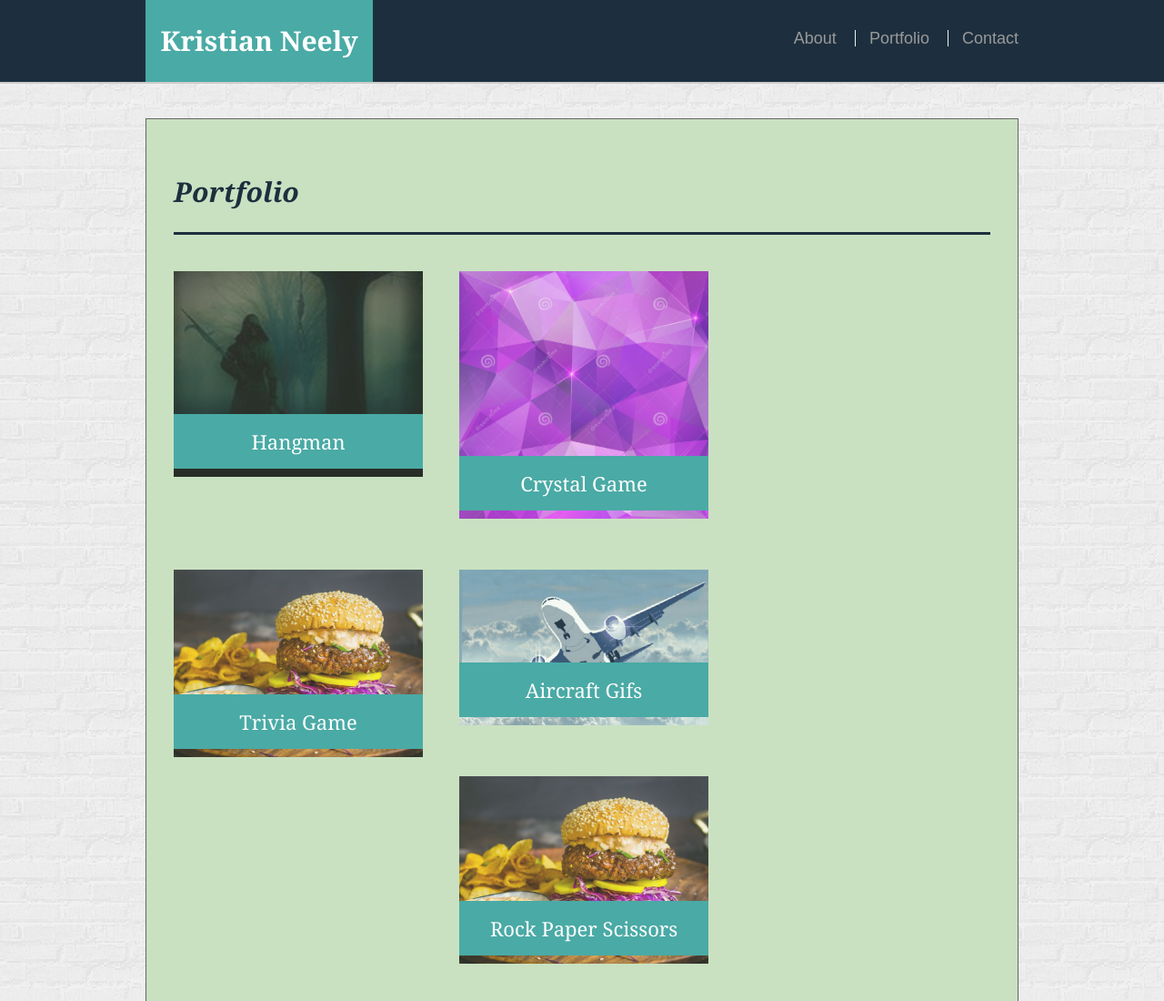
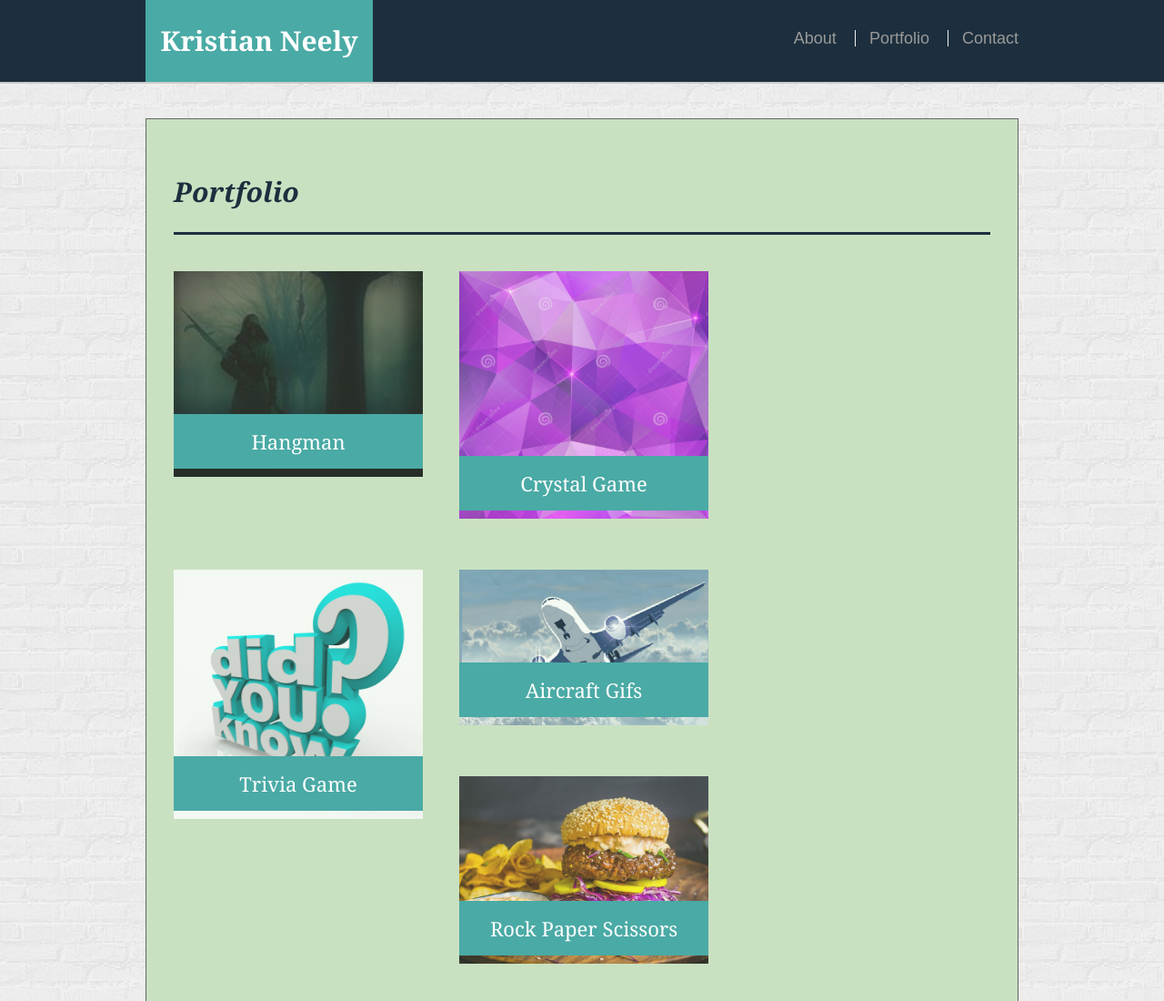
Before and after one commit to kneely13/Responsive-Portfolio, a plain HTML site: page portfolio.html in a window 1280 px wide. Shown: the top 1100 px of the page at 91% size. Drawn offline with Linux system fonts and the light colour scheme.

```diff
--- a/portfolio.html
+++ b/portfolio.html
@@ -39,7 +39,7 @@
       </div>
       <div class="work">
         <a href="https://kneely13.github.io/TriviaGame">
-        <img src="assets/images/grilled-korian-burger.jpg" alt="Trivia Game">
+        <img src="assets/images/trivia.jpg" alt="Trivia Game">
 
         <h3>Trivia Game</h3>
       </div>
```
Also changed, not shown: assets/images/trivia.jpg (added).
